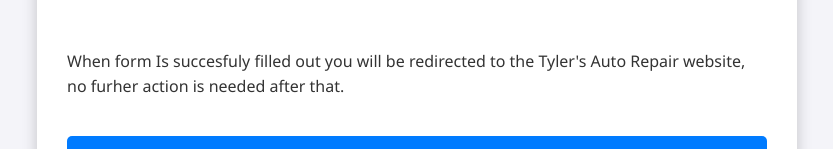
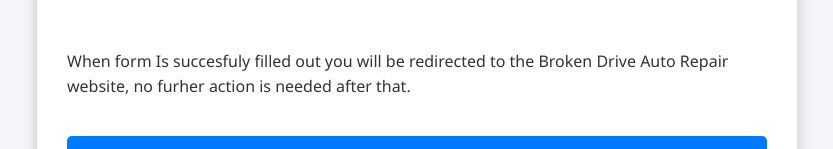
Before and after one commit to BoomyCoder/Broken-drive-auto, a plain HTML site: page index.html in a window 1280 px wide. Shown: the part 1665-1814 px from the top of the page, without its empty margins (223-1056 px from the left). Drawn offline with Linux system fonts and the light colour scheme.

Commit message:
Update index.html

```diff
--- a/index.html
+++ b/index.html
@@ -55,7 +55,7 @@ Visit us today and experience top-notch service with a personal touch. At Broken
 
               <textarea name="textarea" type="text" placeholder="Please tell us about what you are inquiring about."></textarea>
         <p>If you have temp tags please enter VIN number instead of plate number.</p>
-        <p>When form Is succesfuly filled out you will be redirected to the Tyler's Auto Repair website,
+        <p>When form Is succesfuly filled out you will be redirected to the Broken Drive Auto Repair website,
             no furher action is needed after that.
         </p>
 
```
